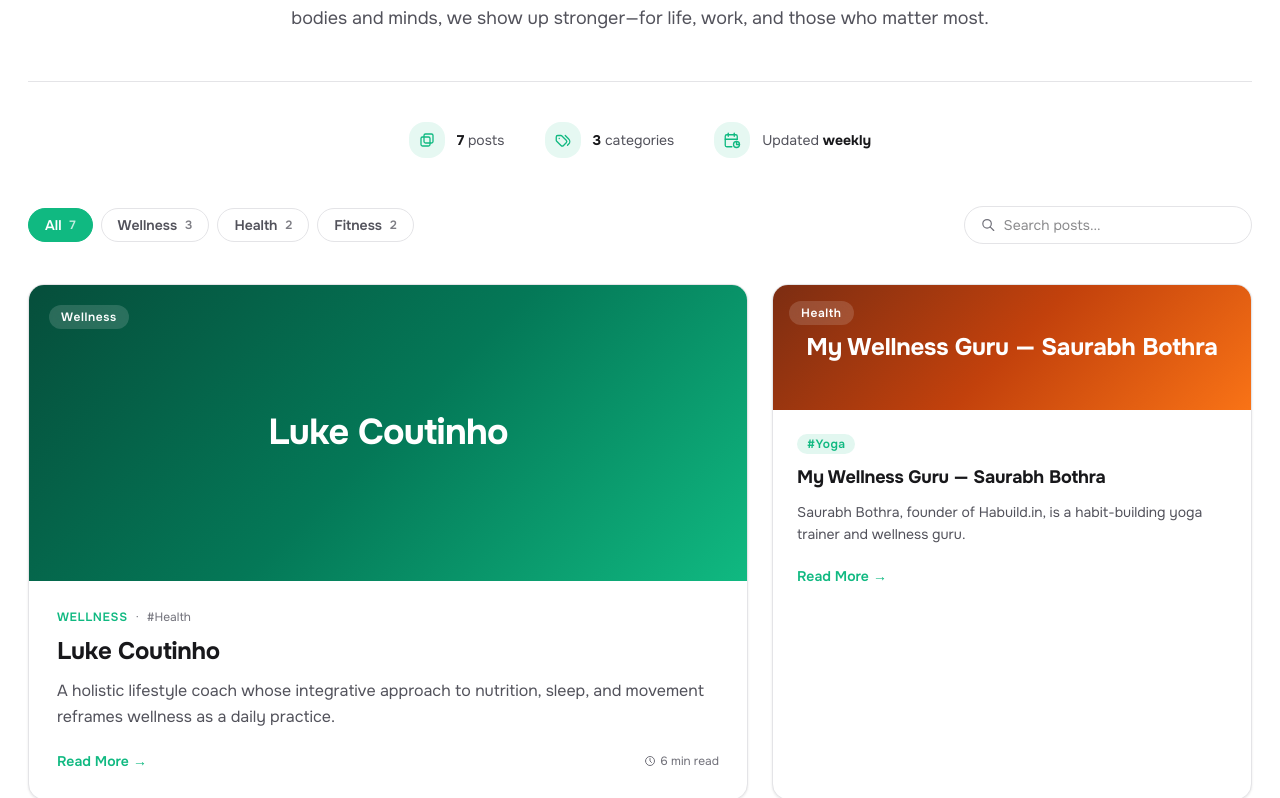
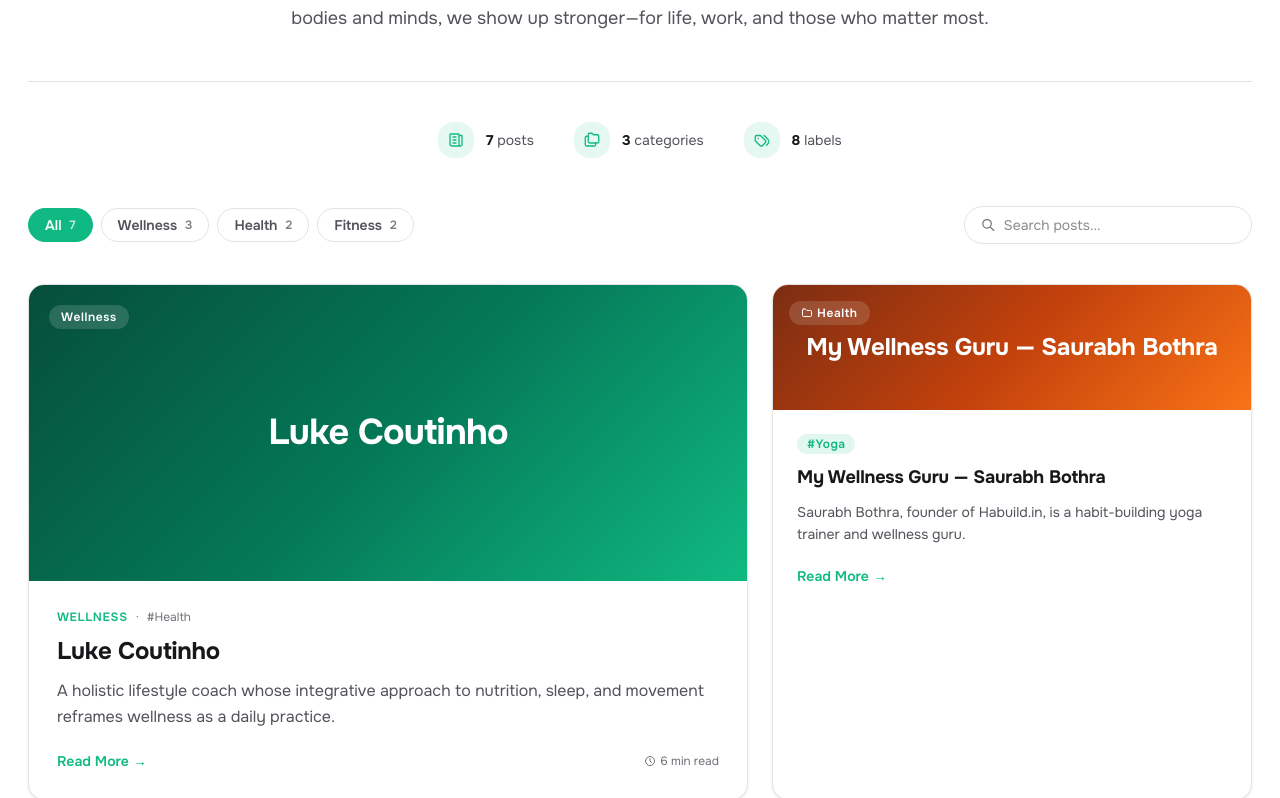
Before and after one commit to pbdesk/pbdesk-website-2026, a Next.js app: page /bites in a window 1280 px wide. Shown: the part 889-1687 px from the top of the page. Built offline with nearby package versions, Linux system fonts and the light colour scheme; no server answers; what @storyblok/react would draw is missing.

Commit message:
feat: remove cadence prop from SectionLanding and update icons for improved clarity

```diff
--- a/src/app/(site)/bites/page.tsx
+++ b/src/app/(site)/bites/page.tsx
@@ -135,7 +135,6 @@
       />
       <SectionLanding
         accentColor={pillarAccents.bites.primary}
-        cadence={data.cadence}
         description={data.description}
         pillar="bites"
         posts={posts}
--- a/src/app/(site)/bits/page.tsx
+++ b/src/app/(site)/bits/page.tsx
@@ -150,7 +150,6 @@
       />
       <SectionLanding
         accentColor={pillarAccents.bits.primary}
-        cadence={data.cadence}
         description={data.description}
         pillar="bits"
         posts={posts}
--- a/src/app/(site)/blog/page.tsx
+++ b/src/app/(site)/blog/page.tsx
@@ -128,7 +128,6 @@
       />
       <SectionLanding
         accentColor={pillarAccents.blog.primary}
-        cadence={data.cadence}
         description={data.description}
         pillar="blog"
         posts={posts}
--- a/src/components/landing/post-card.tsx
+++ b/src/components/landing/post-card.tsx
@@ -1,3 +1,4 @@
+import { IconFolder } from "@tabler/icons-react";
 import Image from "next/image";
 import type { PillarKey } from "./section-banner";
 
@@ -43,10 +44,11 @@
           />
           {/* Category chip */}
           <a
-            className="absolute top-4 left-4 rounded-full bg-black/40 px-3 py-1 font-semibold text-white text-xs backdrop-blur-md transition-opacity hover:opacity-80"
+            className="absolute top-4 left-4 flex items-center gap-1 rounded-full bg-black/40 px-3 py-1 font-semibold text-white text-xs backdrop-blur-md transition-opacity hover:opacity-80"
             href={`/categories/${encodeURIComponent(post.category)}`}
             style={{ letterSpacing: "0.05em" }}
           >
+            <IconFolder size={12} stroke={2} />
             {post.category}
           </a>
         </div>
@@ -56,10 +58,11 @@
         >
           {/* Category chip */}
           <a
-            className="absolute top-4 left-4 rounded-full bg-white/15 px-3 py-1 font-semibold text-white text-xs backdrop-blur-md transition-opacity hover:opacity-80"
+            className="absolute top-4 left-4 flex items-center gap-1 rounded-full bg-white/15 px-3 py-1 font-semibold text-white text-xs backdrop-blur-md transition-opacity hover:opacity-80"
             href={`/categories/${encodeURIComponent(post.category)}`}
             style={{ letterSpacing: "0.05em" }}
           >
+            <IconFolder size={12} stroke={2} />
             {post.category}
           </a>
           <h3
--- a/src/components/landing/section-landing.tsx
+++ b/src/components/landing/section-landing.tsx
@@ -1,6 +1,6 @@
 import {
-  IconCalendarStats,
-  IconLayersIntersect,
+  IconFolders,
+  IconNews,
   IconSearch,
   IconTags,
 } from "@tabler/icons-react";
@@ -12,7 +12,6 @@
 
 export interface SectionLandingProps {
   accentColor: string;
-  cadence: string;
   description: ReactNode;
   /**
    * Optional editorial override for the filter chip list.
@@ -40,11 +39,11 @@
   accentColor,
   filters,
   posts,
-  cadence,
   pillar,
 }: SectionLandingProps) {
   const totalPosts = posts.length;
   const categoryCount = new Set(posts.map((p) => p.category)).size;
+  const labelCount = new Set(posts.flatMap((p) => p.labels)).size;
   const filterChips = filters ?? deriveFilters(posts);
 
   return (
@@ -82,22 +81,21 @@
           <div className="mt-12 flex flex-wrap items-center justify-center gap-x-10 gap-y-4 border-[var(--border-subtle)] border-t pt-10">
             <MetaItem
               accentColor={accentColor}
-              icon={<IconLayersIntersect size={18} stroke={1.75} />}
+              icon={<IconNews size={18} stroke={1.75} />}
               label="posts"
               value={String(totalPosts)}
             />
             <MetaItem
               accentColor={accentColor}
-              icon={<IconTags size={18} stroke={1.75} />}
+              icon={<IconFolders size={18} stroke={1.75} />}
               label="categories"
               value={String(categoryCount)}
             />
             <MetaItem
               accentColor={accentColor}
-              icon={<IconCalendarStats size={18} stroke={1.75} />}
-              label={cadence}
-              reverse
-              value="Updated"
+              icon={<IconTags size={18} stroke={1.75} />}
+              label="labels"
+              value={String(labelCount)}
             />
           </div>
         </div>
```
